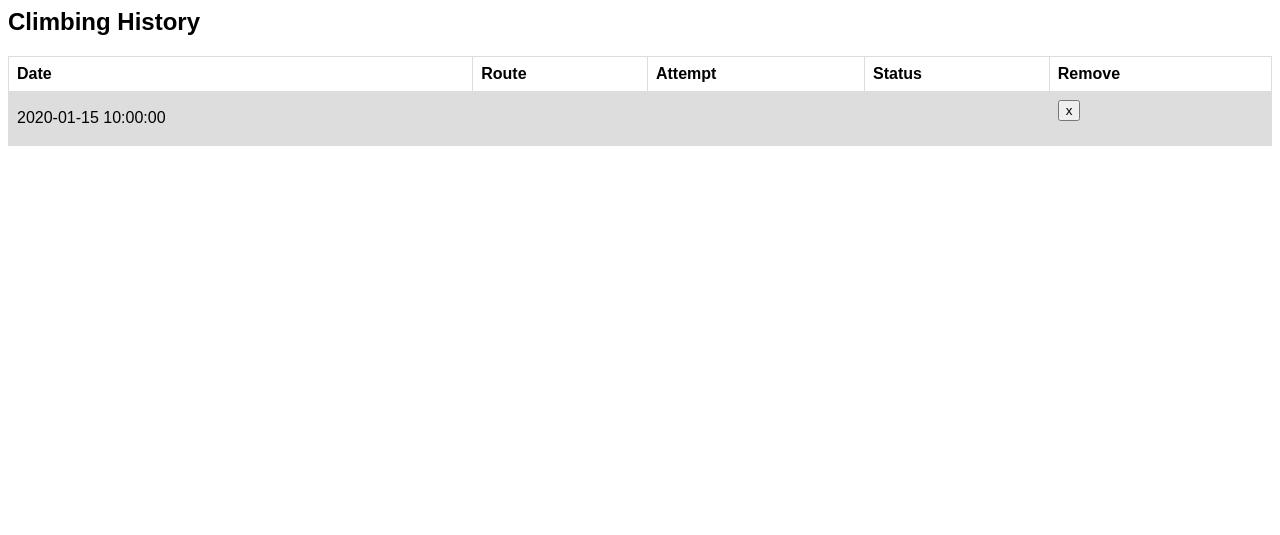
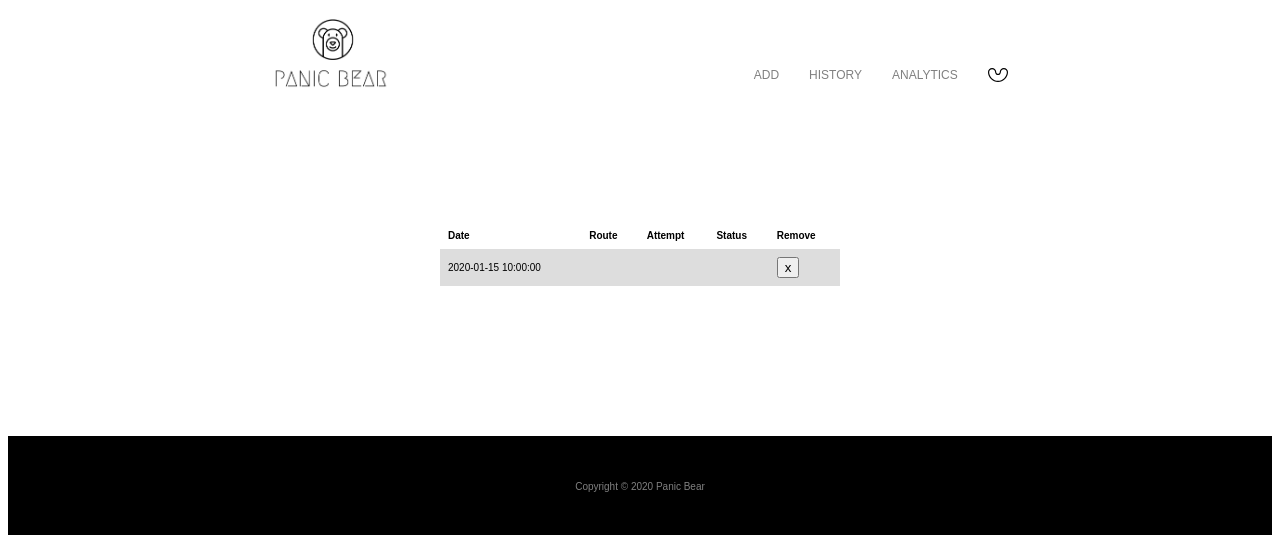
Before and after one commit to Luigian/Climbing_Tracker_Website, a PHP site: page /history.php in a window 1280 px wide. Shown: the top 535 px of the page. Run offline with PHP 8.4, Linux system fonts and the light colour scheme; tables that the repository leaves empty or names only in its code hold one stand-in row (values such as "Sample post"); data that the repository does not hold is empty.

Commit message:
d18: frontend 'home' and 'history'

```diff
--- a/header.css
+++ b/header.css
@@ -1,7 +1,3 @@
-.main-container {
-ibackground-color: green;
-}
-
 .head-container {
 display: flex;
 flex-direction: row;
@@ -45,7 +41,7 @@ min-width: 100px;
 
 .dropdown-content a {
 color: grey;
-padding-top: 20px;
+padding-top: 15px;
 display: block;
 }
 
--- a/header.php
+++ b/header.php
@@ -5,7 +5,6 @@
 </head>
 
 <body>
-<div class="main-container">
 	<div class="head-container">
 		<div class="logo">
 			<a href="http://e1z3r1p12.42.fr:8080/Vog_Wilcard/home.php">
@@ -25,5 +24,4 @@
 			</div>
 		</div>
 	</div>
-</div>
 </body>
--- /dev/null
+++ b/history.css
@@ -0,0 +1,31 @@
+.history-container {
+margin-top: 130px;
+margin-bottom: 150px;
+display: flex;
+flex-direction: column;
+justify-content: center;
+align-items: center;
+}
+
+table {
+font-family: arial, sans-serif;
+font-size: 10px;
+border-collapse: collapse;
+width: 400px;
+max-width: 100%;
+ibackground-color: pink;
+}
+
+td, th {
+iborder: 1px solid #dddddd;
+text-align: left;
+padding: 8px;
+}
+
+tr:nth-child(even) {
+background-color: #dddddd;
+}
+
+button {
+iwidth: 10px;
+}
--- a/history.php
+++ b/history.php
@@ -1,30 +1,15 @@
+<?php
+include("header.php");
+?>
+
 <html>
-
 <head>
 	<title>History</title>
-	<style>
-	table, h2
-	{
-		font-family: arial, sans-serif;
-		border-collapse: collapse;
-		width: 100%;
-	}
-	td, th
-	{
-		border: 1px solid #dddddd;
-		text-align: left;
-		padding: 8px;
-	}
-	tr:nth-child(even)
-	{
-		background-color: #dddddd;
-	}
-	</style>
+	<link rel="stylesheet" type="text/css" href="history.css">
 </head>
 
 <body>
-	<h2>Climbing History</h2>
-
+	<div class="history-container">
 	<table>
 	<?php
 	$conn = mysqli_connect("localhost", "root", "root", "db_climb");
@@ -64,6 +49,7 @@
 	mysqli_close($conn);
 	?>
 	</table>
+	</div>
 </body>
 
 <script>
@@ -72,3 +58,7 @@
 </script>
 
 </html>
+
+<?php
+include("footer.php");
+?>
```
Also changed, not shown: home.css (added, +14 -0 lines), home.php (+1 -18 lines).
